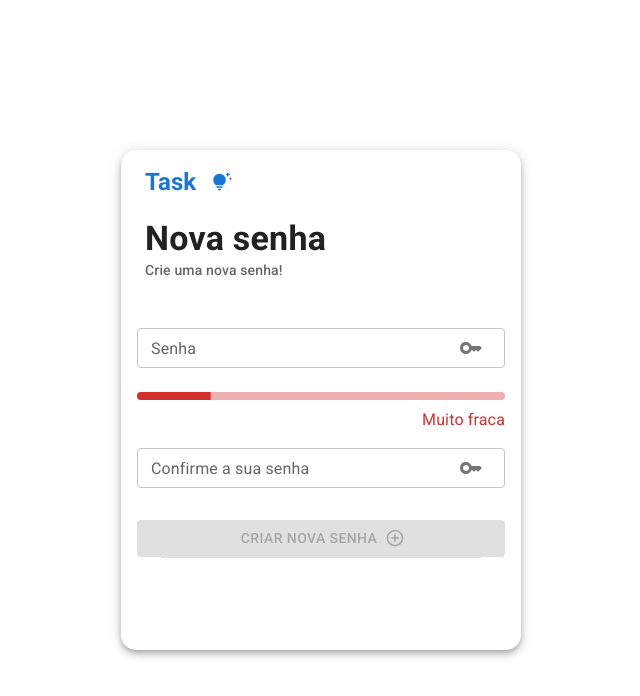
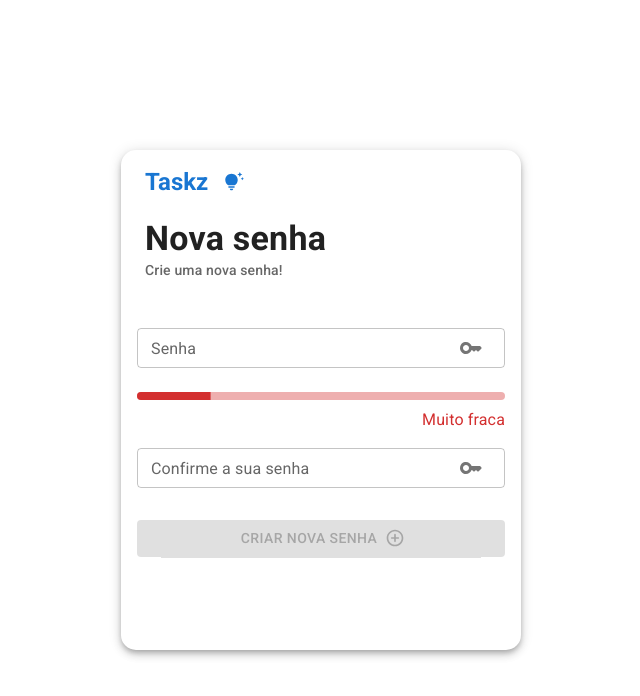
Before and after one commit to GustavoAzvdo/ReactProjects, a React (Vite) app in the folder todo/: page /nova-senha in a window 1280 px wide. Shown: the top 696 px of the page, without its empty margins (319-959 px from the left). Built offline with nearby package versions, Linux system fonts and the light colour scheme; no server answers.

Commit message:
style:/ alterando o titulo do componente

```diff
--- a/todo/src/pages/NovaSenha/NovaSenha.tsx
+++ b/todo/src/pages/NovaSenha/NovaSenha.tsx
@@ -62,7 +62,7 @@ const SignIn = () => {
                     <CardContent>
                         <Box>
                             <Stack direction='row'>
-                                <Typography variant='h5' color='primary' sx={{ fontWeight: 600, pl: 1, }}> Task  </Typography>
+                                <Typography variant='h5' color='primary' sx={{ fontWeight: 600, pl: 1, }}> Taskz  </Typography>
                                 <Box sx={{ display: 'flex', alignItems: 'center', pl: 2 }}>
                                     <TipsAndUpdatesRounded color='primary' sx={{ fontSize: '20px', }} />
                                 </Box>
```
